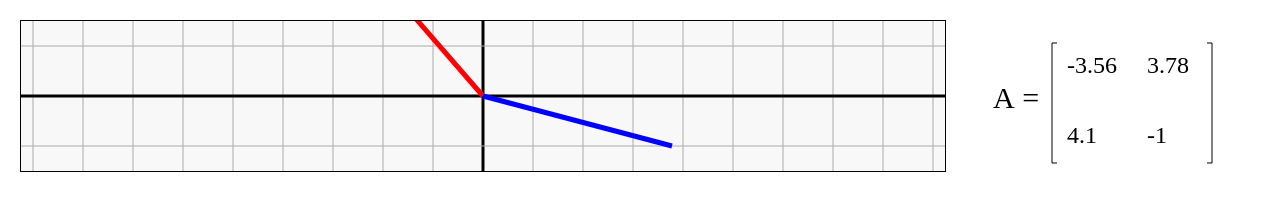
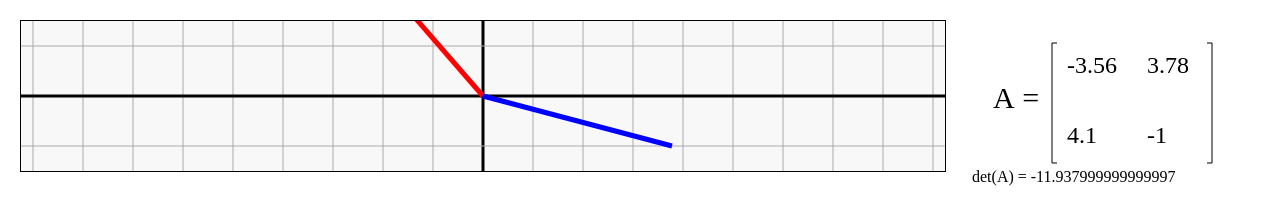
Before and after one commit to DennisWeiss/linear-transform-visualizer, a plain HTML site: page index.html in a window 1280 px wide. Drawn offline with Linux system fonts and the light colour scheme.

Commit message:
Added determinant

```diff
--- a/index.html
+++ b/index.html
@@ -13,6 +13,9 @@
             <canvas id="matrix" width="250" height="130">
             </canvas>
         </div>
+        <div id="det-div">
+
+        </div>
     </div>
 </div>
 </body>
--- a/scripts/index.js
+++ b/scripts/index.js
@@ -153,6 +153,9 @@ const setInfo = () => {
     matrixContext.fillText(matrix[0][1], 75, 105)
     matrixContext.fillText(matrix[1][0], 155, 35)
     matrixContext.fillText(matrix[1][1], 155, 105)
+
+    const determinant = matrix[0][0] * matrix[1][1] - matrix[1][0] * matrix[0][1]
+    document.getElementById('det-div').innerText = `det(A) = ${determinant}`
 }
 
 
```
